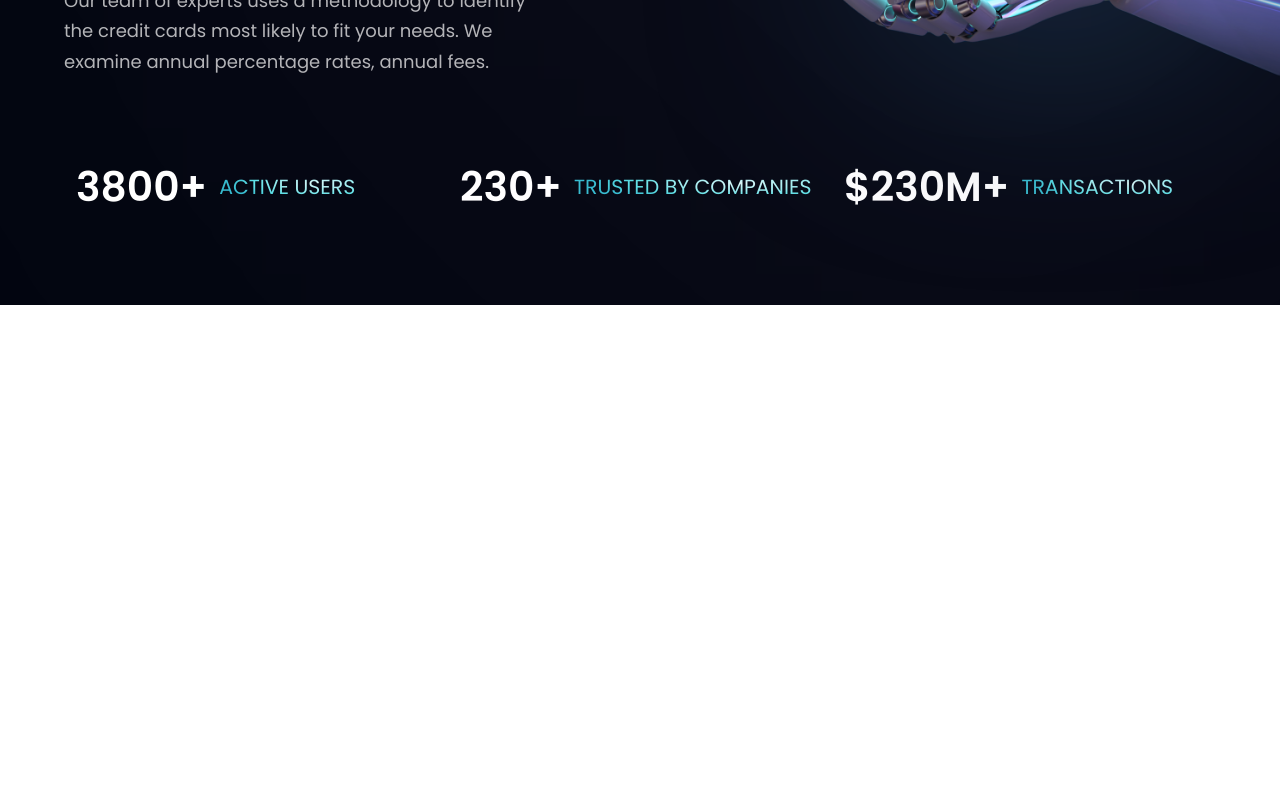
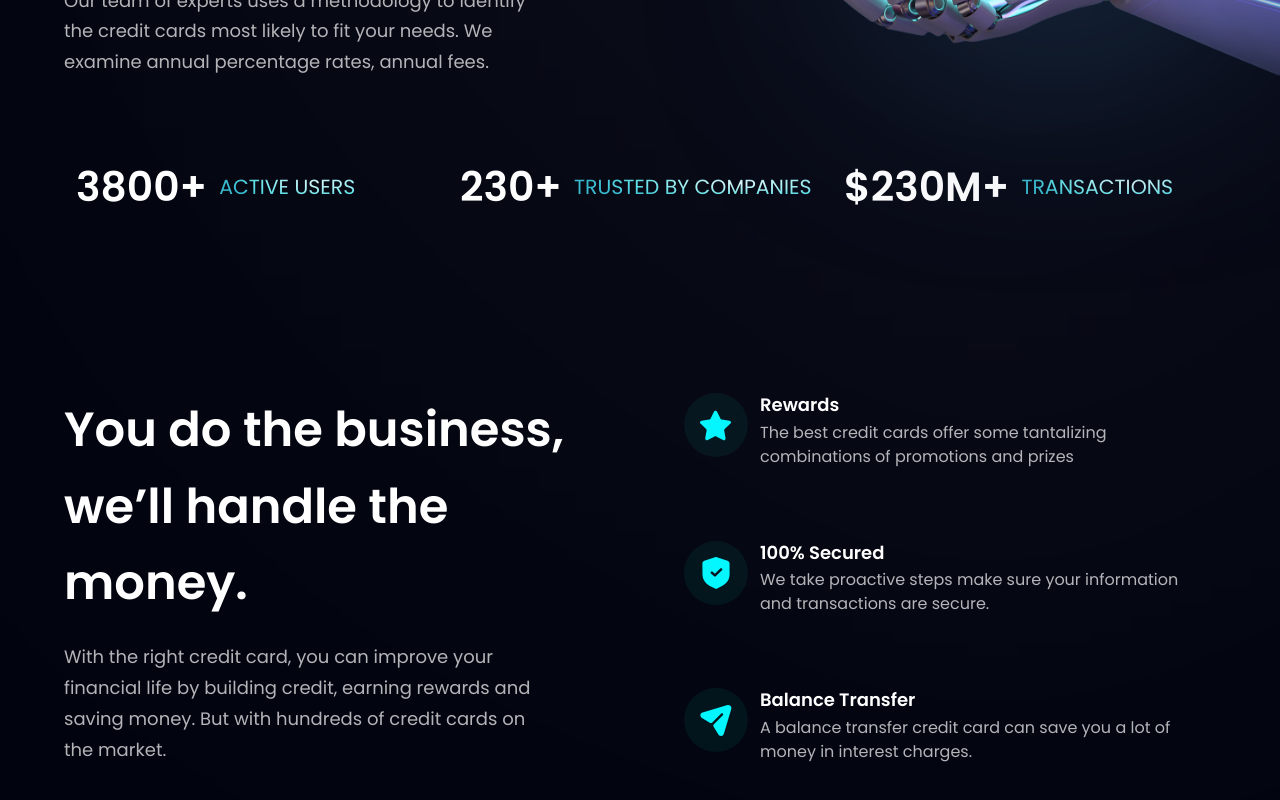
Before and after one commit to m6o4solutions/hoobank-web-project, a React (Vite) app: page / in a window 1280 px wide. Shown: the part 640-1440 px from the top of the page. Before the commit the page ends 945 px from the top, so only its background shows below. Built offline with nearby package versions, Linux system fonts and the light colour scheme.

Commit message:
feat: create business section

```diff
--- a/src/components/Business.jsx
+++ b/src/components/Business.jsx
@@ -1,7 +1,41 @@
-import React from 'react';
+import { features } from '../constants';
+import styles, { layout } from '../styles';
+import Button from './Button';
+
+const FeatureCard = ({ icon, title, content, index }) => (
+	<div className={`flex flex-row rounded-[20px] p-6 ${index !== features.length - 1 ? 'mb-6' : 'mb-0'} feature-card`}>
+		<div className={`h-[64px] w-[64px] rounded-full ${styles.flexCenter} bg-dimBlue`}>
+			<img src={icon} alt="star" className="h-[50%] w-[50%] object-contain" />
+		</div>
+		<div className="ml-3 flex flex-1 flex-col">
+			<h4 className="mb-1 font-poppins text-[18px] font-semibold leading-[23.4px] text-white">{title}</h4>
+			<p className="font-poppins text-[16px] font-normal leading-[24px] text-dimWhite">{content}</p>
+		</div>
+	</div>
+);
 
 const Business = () => {
-	return <div></div>;
+	return (
+		<section id="features" className={layout.section}>
+			<div className={layout.sectionInfo}>
+				<h2 className={styles.heading2}>
+					You do the business, <br className="hidden sm:block" /> we’ll handle the money.
+				</h2>
+				<p className={`${styles.paragraph} mt-5 max-w-[470px]`}>
+					With the right credit card, you can improve your financial life by building credit, earning rewards and saving money. But with
+					hundreds of credit cards on the market.
+				</p>
+
+				<Button styles={`mt-10`} />
+			</div>
+
+			<div className={`${layout.sectionImg} flex-col`}>
+				{features.map((feature, index) => (
+					<FeatureCard key={feature.id} {...feature} index={index} />
+				))}
+			</div>
+		</section>
+	);
 };
 
 export default Business;
```
